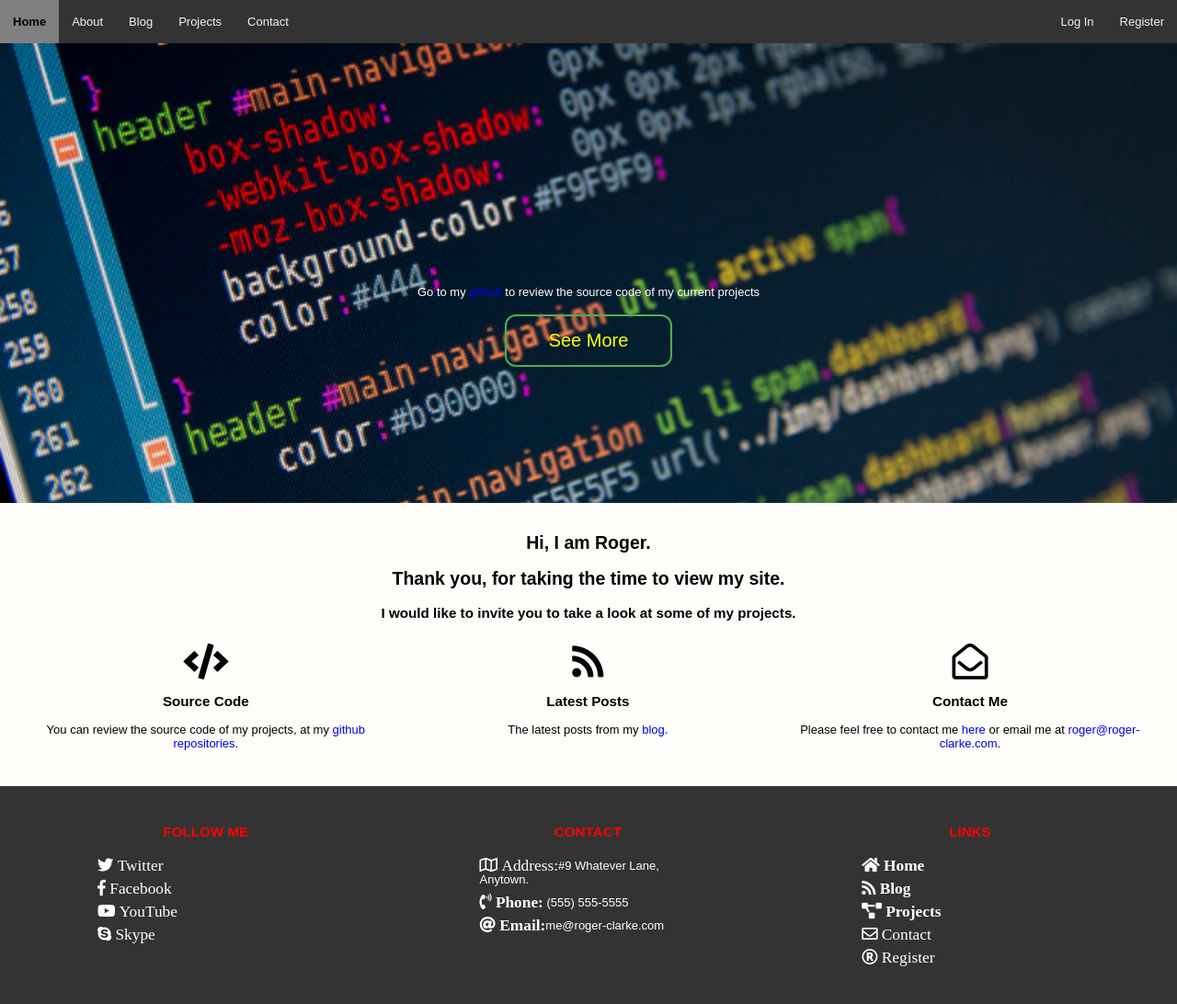
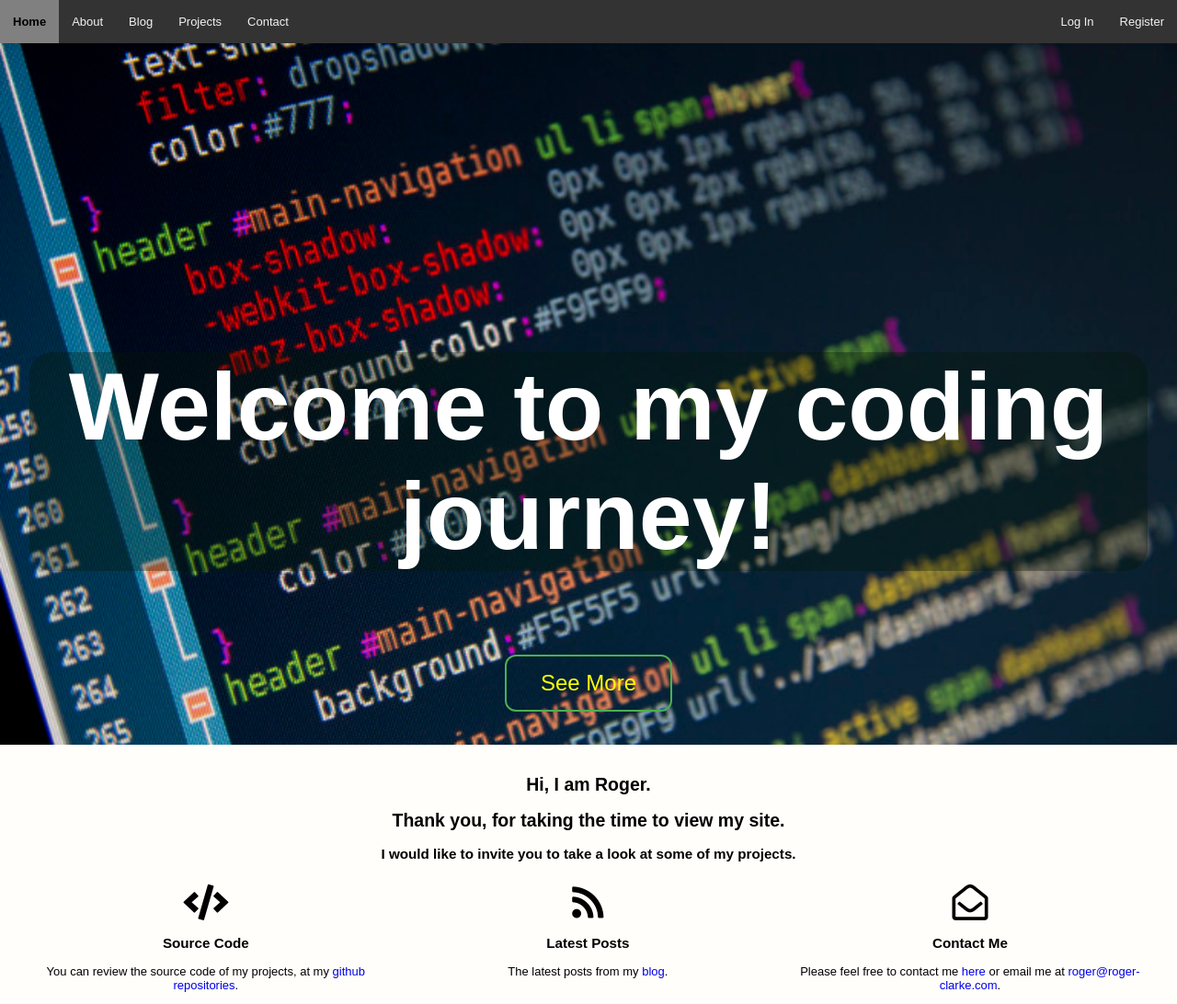
Before and after one commit to muddiman/www, a Django app: page / in a window 1280 px wide. Shown: the top 1092 px of the page at 92% size. Run offline with Django 3.2, Linux system fonts and the light colour scheme; some libraries are stand-ins or nearby versions.

Commit message:
last commit before merge

```diff
--- a/pages/templates/pages/contact.html
+++ b/pages/templates/pages/contact.html
@@ -0,0 +1 @@
+{% extend base.html %}
--- a/pages/templates/pages/index.html
+++ b/pages/templates/pages/index.html
@@ -61,7 +61,7 @@
     padding-top: 125px;
     }
     #showcase button {
-    font-size: 20px;
+    font-size: 3vmin;
     width: 15%;
     padding: 15px 32px;
     color: yellow;
@@ -73,6 +73,11 @@
     #showcase button:hover {
     background-color: #4CAF50;
     color: #fff;
+    }
+    .caption h2 {
+        font-size: 13vmin;
+        border-radius: 25px;
+        background-color: rgba(5, 22, 5, 0.336);
     }
     /* features */
     #features {
@@ -326,7 +331,7 @@
                         <div class="row">
                             <div class="col-12">
                                 <div class="caption">
-                                    <p>Go to my <a href="https://github.com/muddiman">github</a> to review the source code of my current projects</p>
+                                    <H2>Welcome to my coding journey!</H2>
                                     <button onclick="#features">See More</button>
                                 </div>
                             </div>
```
